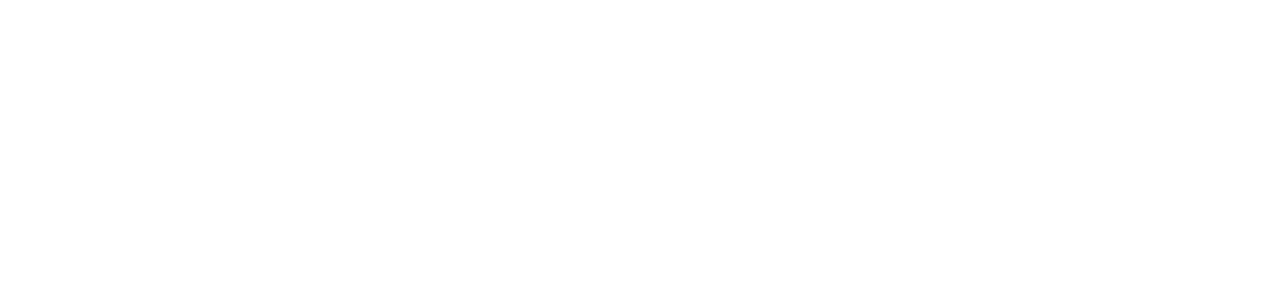
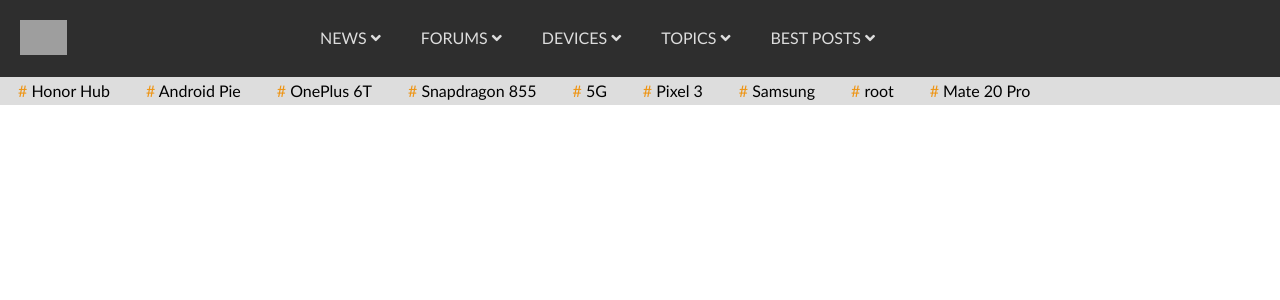
Before and after one commit to vvorkcloudtech/class-103-Morning, a React app: page / in a window 1280 px wide. Shown: the top 300 px of the page. Built offline with nearby package versions, Linux system fonts and the light colour scheme; grey boxes are pictures that could not be loaded; the HTML template or start-up script is replaced by a standard one.

Commit message:
nav componenet add

```diff
--- /dev/null
+++ b/src/css/components/_nav.scss
@@ -0,0 +1,51 @@
+.nav{
+    padding: 20px 0 0 0;
+    width: 100%;
+    background: $bg1;
+    img{
+        height: 35px;
+        margin-left: 20px;
+    }
+    ul.list{
+        margin-left: 300px;
+        margin-top: -60px;
+        display: flex;
+        flex-direction: row;
+        // text-align: center;
+        // align-items: center;
+        li{
+            color: $color;
+            padding:30px 20px;
+            list-style: none;
+            float: left;
+            cursor: pointer;
+            &:hover{
+                color: $color1;
+                background: $bg2;
+            }
+        }
+    }
+}
+.part-nav{
+    padding: 2px 0;
+    height: 24px;
+    width: 100%;
+background: $color;
+ol{
+    li{
+        float: left;
+        padding:2px 18px;
+        list-style: none;
+        cursor: pointer;
+           span{
+            color: $color1;
+           }
+        &:hover{
+            color: white;
+            background: $color1;
+            border-radius: 20px;
+        }
+
+}
+}
+}
--- /dev/null
+++ b/src/css/components/_var.scss
@@ -0,0 +1,10 @@
+
+*{
+    margin: 0;
+    padding: 0;
+    font-family: 'Trebuchet MS', 'Lucida Sans Unicode', 'Lucida Grande', 'Lucida Sans', Arial, sans-serif;
+}
+$bg1:#2E2E2E;
+$bg2:#4D4D4D;
+$color:#DDDDDD;
+$color1:#EE9413;
--- a/src/css/styles.scss
+++ b/src/css/styles.scss
@@ -1,8 +1,3 @@
-.app {
-  color: red;
-}
-
-.header1{
-  width: 100%;
-  background-color: blue;
-}
+@import url("https://use.fontawesome.com/releases/v5.7.0/css/all.css");
+@import "./components/var";
+@import "./components/nav";
--- a/src/index.jsx
+++ b/src/index.jsx
@@ -1,9 +1,12 @@
 import React from "react";
 import ReactDOM from "react-dom";
 import App from "./js/components/App";
+import { BrowserRouter as Router } from "react-router-dom";
 ReactDOM.render(
   <div>
-    <App />
+ <Router>
+     <App/>
+ </Router>
   </div>,
   document.getElementById("app")
 );
--- a/src/js/components/App.jsx
+++ b/src/js/components/App.jsx
@@ -1,10 +1,12 @@
 import React from "react";
+import Nav from "./Nav";
 
+// import { Route } from "react-router-dom";
 class App extends React.Component {
   render() {
     return (
       <div>
-
+     <Nav />
       </div>
     );
   }
--- /dev/null
+++ b/src/js/components/Data.js
@@ -0,0 +1,24 @@
+export let Data = [
+    {
+        Nav:{
+            img:"../img/logo.webp",
+            news:"NEWS",
+            forums:"FORUMS",
+            DEVICES:"DEVICES",
+            topics:"TOPICS",
+            bestPosts:"BEST POSTS",
+            tagbarlist:{
+                li1:"Honor Hub",
+                li2:"Android Pie",
+                li3:"OnePlus 6T",
+                li4:"Snapdragon 855",
+                li5:"5G",
+                li6:"Pixel 3",
+                li7:"Samsung",
+                li8:"root",
+                li9:"Mate 20 Pro"
+
+            }
+        }
+    }
+]
--- /dev/null
+++ b/src/js/components/Nav.jsx
@@ -0,0 +1,49 @@
+import React from "react";
+import { Data } from "./Data";
+
+
+class Nav extends React.Component {
+    state = {
+        data:Data
+    }
+  render() {
+      var stateData=this.state.data;
+      console.log(stateData)
+      var res = stateData.map((v,i)=>{
+        return <div key={i}>
+            <div className="nav">
+        <img src={v.Nav.img}/>
+        <ul className="list">
+            <li>{v.Nav.news} <i class="fas fa-angle-down"></i></li>
+            <li>{v.Nav.forums} <i class="fas fa-angle-down"></i></li>
+            <li>{v.Nav.DEVICES} <i class="fas fa-angle-down"></i></li>
+            <li>{v.Nav.topics} <i class="fas fa-angle-down"></i></li>
+            <li>{v.Nav.bestPosts} <i class="fas fa-angle-down"></i></li>
+        </ul>
+
+
+
+        </div>
+        <div className="part-nav">
+        <ol className="tagbar-list">
+<li><span># </span>{v.Nav.tagbarlist.li1}</li>
+<li><span># </span>{v.Nav.tagbarlist.li2}</li>
+<li><span># </span>{v.Nav.tagbarlist.li3}</li>
+<li><span># </span>{v.Nav.tagbarlist.li4}</li>
+<li><span># </span>{v.Nav.tagbarlist.li5}</li>
+<li><span># </span>{v.Nav.tagbarlist.li6}</li>
+<li><span># </span>{v.Nav.tagbarlist.li7}</li>
+<li><span># </span>{v.Nav.tagbarlist.li8}</li>
+<li><span># </span>{v.Nav.tagbarlist.li9}</li>
+</ol>
+        </div>
+        </div>
+      })
+    return (
+      <div>
+          {res}
+        </div>
+    );
+  }
+}
+export default Nav;
```
Also changed, not shown: 99 other files (tests, documents, lock files or other folders).
